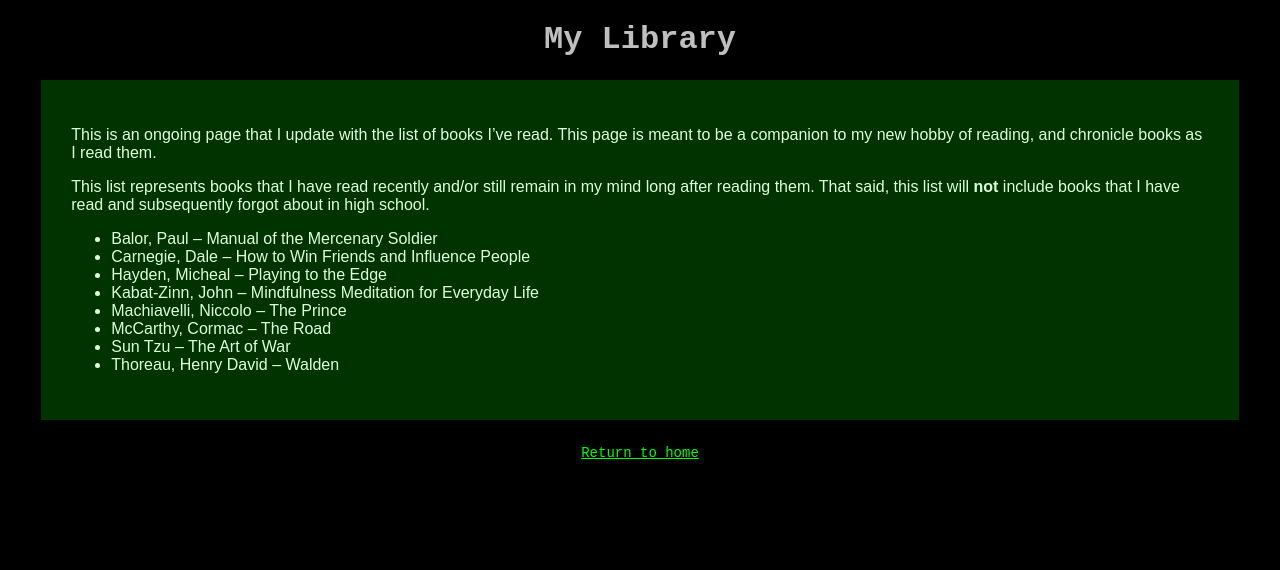
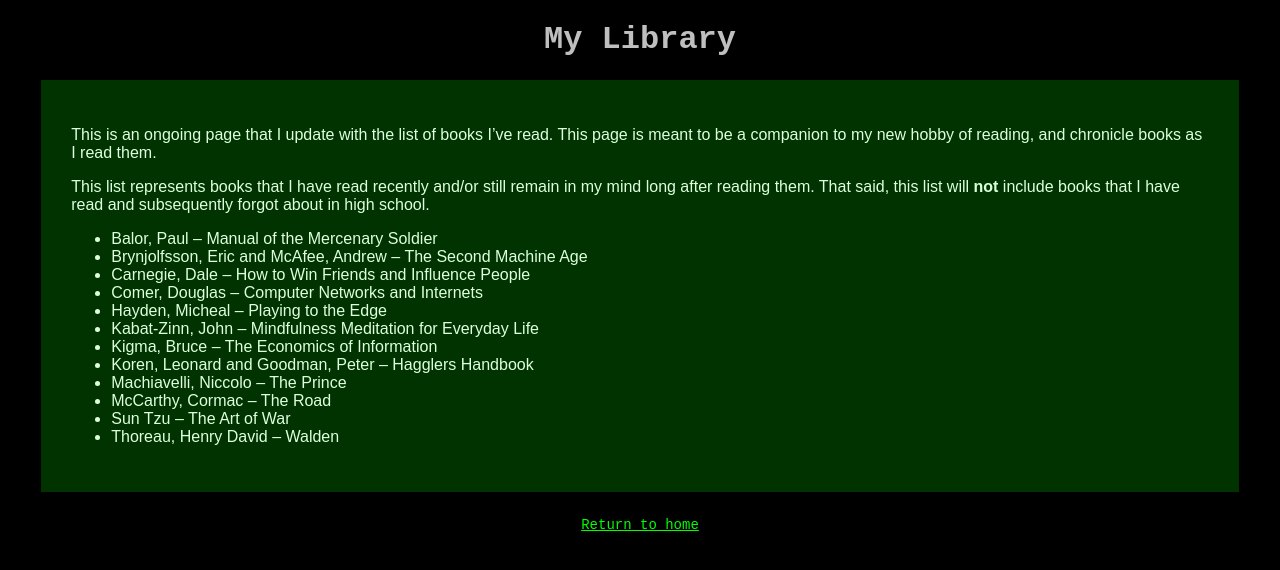
Before and after one commit to jakehempel/jakehempel.us, a Jekyll site: the page built from library.md, in a window 1280 px wide. Shown: the top 570 px of the page. Built offline with Jekyll 4.4.1, drawn with Linux system fonts in a browser that asks for light colours.

Commit message:
added into library

```diff
--- a/library.md
+++ b/library.md
@@ -10,9 +10,13 @@ This list represents books that I have read recently and/or still remain in my m
 That said, this list will **not** include books that I have read and subsequently forgot about in high school.
 
 - Balor, Paul -- Manual of the Mercenary Soldier
+- Brynjolfsson, Eric and McAfee, Andrew -- The Second Machine Age
 - Carnegie, Dale -- How to Win Friends and Influence People
+- Comer, Douglas -- Computer Networks and Internets
 - Hayden, Micheal -- Playing to the Edge
 - Kabat-Zinn, John -- Mindfulness Meditation for Everyday Life
+- Kigma, Bruce -- The Economics of Information
+- Koren, Leonard and Goodman, Peter -- Hagglers Handbook
 - Machiavelli, Niccolo -- The Prince
 - McCarthy, Cormac -- The Road
 - Sun Tzu -- The Art of War
```
